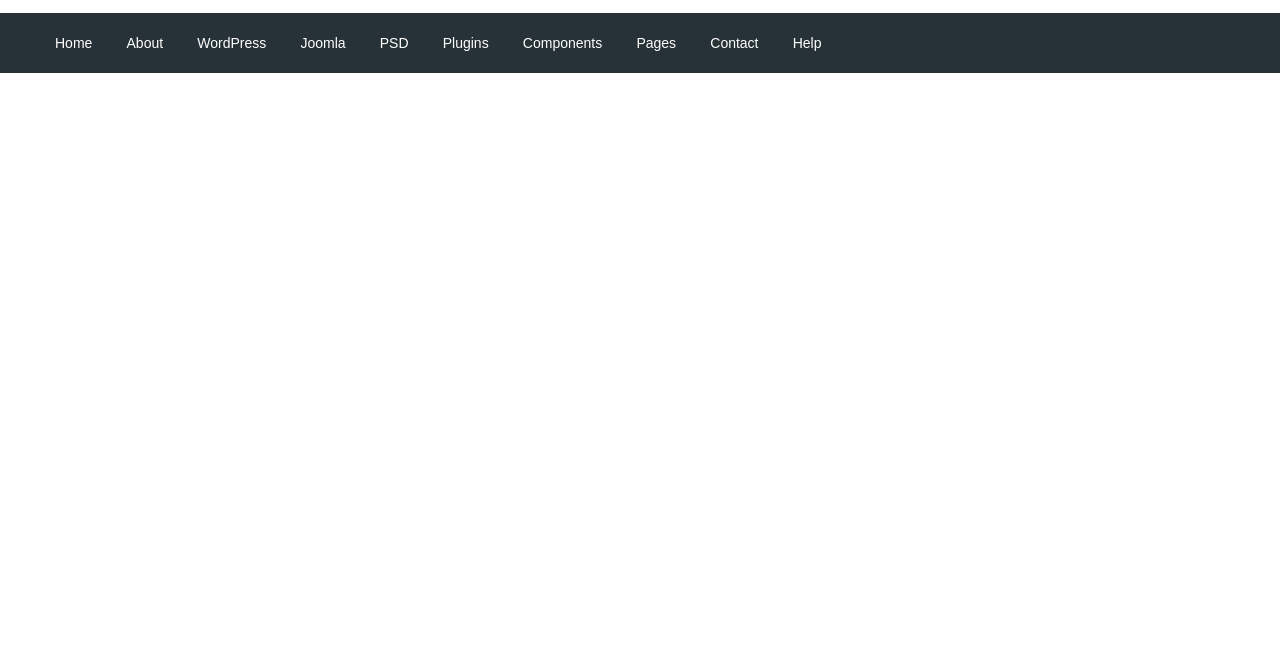
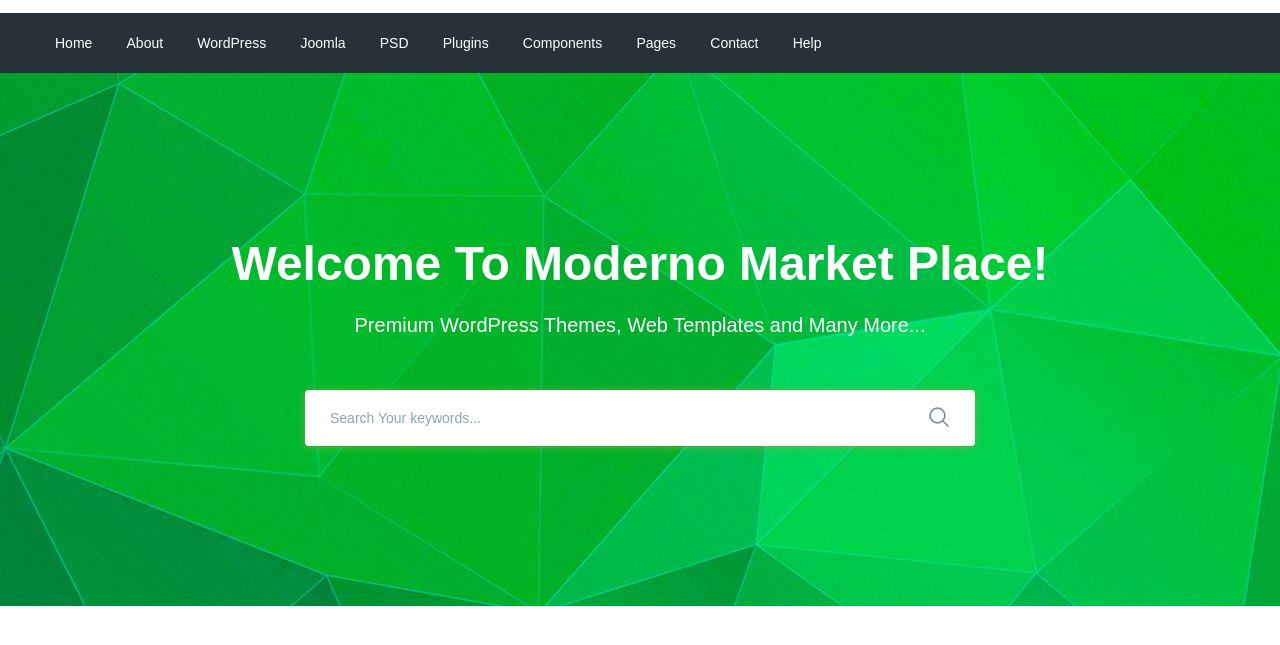
Before and after one commit to Weadmead/moderno_v2, a website: page app/index.html in a window 1280 px wide. Shown: the part 77-722 px from the top of the page. Drawn offline with nearby package versions, Linux system fonts and the light colour scheme; files that its build step writes are made by us from their sources.

Commit message:
added search section

```diff
--- a/app/index.html
+++ b/app/index.html
@@ -98,6 +98,27 @@
 
     </header>
 
+    <section class="search" style="background-image: url(images/search-bg.jpg);">
+        <div class="container">
+            <div class="search__inner">
+                <div class="search__inner-title">
+                    Welcome To Moderno Market Place!
+                </div>
+                <div class="search__inner-text">
+                    Premium WordPress Themes, Web Templates and Many More...
+                </div>
+                <div class="search__inner-form">
+                    <form>
+                        <input type="text" placeholder="Search Your keywords..." required>
+                        <button type="submit">
+                            <img src="images/icons/search.png" alt="">
+                        </button>
+                    </form>
+                </div>
+            </div>
+        </div>
+    </section>
+
 
 
     <script src="https://ajax.googleapis.com/ajax/libs/jquery/3.6.0/jquery.min.js"></script>
--- a/app/scss/style.scss
+++ b/app/scss/style.scss
@@ -2,7 +2,7 @@
 @import 'global';
 @import 'fonts';
 
-
+// start header
 .header__top-inner{
     display: flex;
     justify-content: space-between;
@@ -51,3 +51,63 @@
         font-size: 14px;
     }
 }
+
+//start search section
+
+.search{
+    background-repeat: no-repeat;
+    background-size: cover;
+    background-position: center;
+    min-height: 533px;
+}
+.search__inner{
+    padding: 155px 0px 100px;
+    color: #fff;
+    text-align: center;
+    &-title{
+        font-size: 48px;
+        line-height: 72px;
+        font-weight: 700;
+        margin-bottom: 10px;
+    }
+    &-text{
+        font-size: 20px;
+        line-height: 30px;
+        font-weight: 500;
+        margin-bottom: 50px;
+    }
+    &-form{
+        max-width: 670px;
+        margin: 0 auto;
+        position: relative;
+        input{
+            display: block;
+            width: 100%;
+            height: 56px;
+            box-shadow: 0px 1px 10px 0px rgba(124, 178, 64, 0.75);
+            border-radius: 4px;
+            border: none;
+            font-size: 14px;
+            font-weight: 500;
+            outline: none;
+            padding-left: 25px;
+            padding-right: 60px;
+            &:focus{
+                border: 1px solid #90a4ae;
+            }
+            &::placeholder{
+                color: #90a4ae;
+                font-weight: 500;
+            }
+        }
+        button{
+            position: absolute;
+            border: none;
+            background-color: transparent;
+            outline: #90a4ae;
+            right: 20px;
+            top: 16px;
+            cursor: pointer;
+        }
+    }
+}
```
Also changed, not shown: app/css/style.min.css, app/images/icons/search.png (added), app/images/search-bg.jpg (added).
